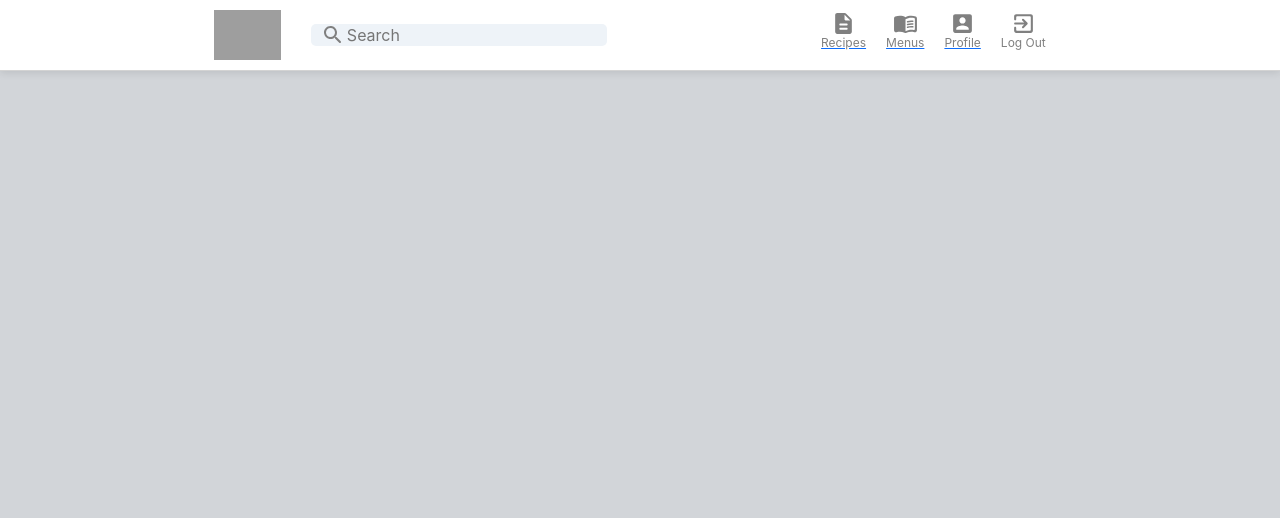
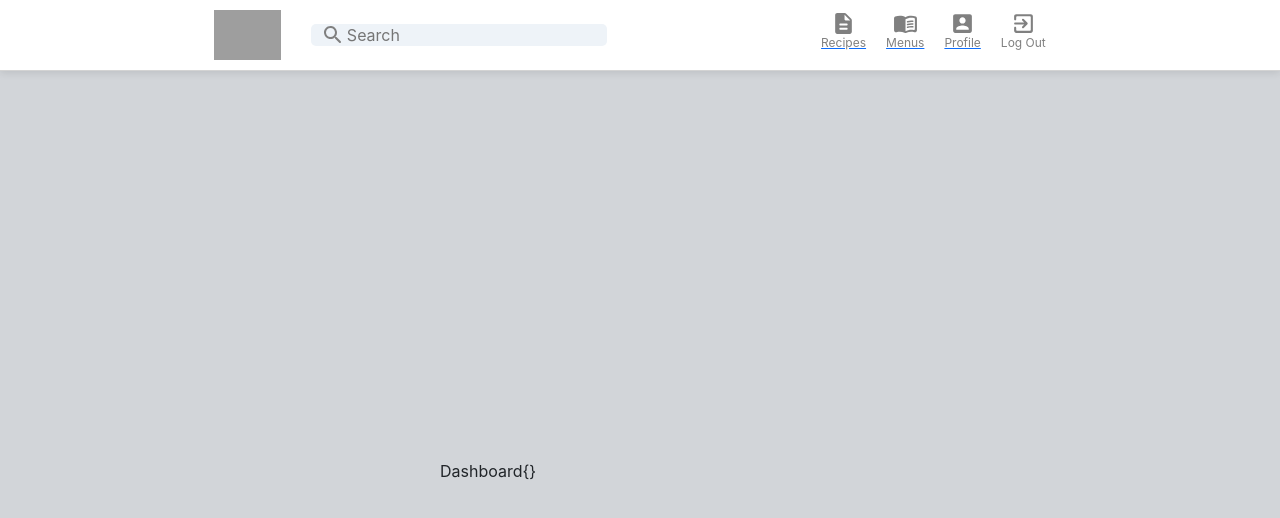
Before and after one commit to bernardmuller/menuApp, a React (Create React App) app in the folder client/: page / in a window 1280 px wide. Shown: the top 518 px of the page. Built offline with nearby package versions, Linux system fonts and the light colour scheme; no server answers; sample sign-in values are in the browser's storage; grey boxes are pictures that could not be loaded; the HTML template or start-up script is replaced by a standard one.

Commit message:
Working boilerplate with routes

```diff
--- /dev/null
+++ b/client/src/api/theMealdb.js
@@ -0,0 +1 @@
+export const meal = fetch('http://themealdb.com/api/json/v1/1/random.php')
--- a/client/src/components/App.js
+++ b/client/src/components/App.js
@@ -10,7 +10,7 @@ import ForgotPassword from "./ForgotPassword"
 import UpdateProfile from "./UpdateProfile"
 import Nav from "./Navbar/Nav"
 import Container from "./UI/Container"
-import Dashboard from "./Profile"
+import Dashboard from "./Dashboard"
 
 function App() {
   return (
@@ -21,8 +21,8 @@ function App() {
           <Container className="body">
             <div className="w-100" style={{ maxWidth: "400px" }}>
                   <Switch>
-                    {/* <Route exact path="/" component={Dashboard} /> */}
-                    <PrivateRoute exact path="/profile" component={Profile} />
+                    <Route exact path="/" component={Dashboard} />
+                    <PrivateRoute path="/profile" component={Profile} />
                     <PrivateRoute path="/update-profile" component={UpdateProfile} />
                     <Route path="/signup" component={Signup} />
                     <Route path="/login" component={Login} />
--- /dev/null
+++ b/client/src/components/Dashboard.js
@@ -0,0 +1,14 @@
+import React from 'react'
+
+export default function Dashboard() {
+
+    const meal = fetch('https://www.themealdb.com/api/json/v1/1/random.php')
+    console.log()
+
+    return (
+        <div>
+            Dashboard
+            {JSON.stringify(meal)}
+        </div>
+    )
+}
--- a/client/src/components/Navbar/NavOption.module.css
+++ b/client/src/components/Navbar/NavOption.module.css
@@ -5,12 +5,13 @@
     margin-right: 20px;
     color: grey;
     cursor: pointer;
+}
 
-}
 
 .navOption:hover {
     color: black;
 }
+
 
 .navOption_icon {
     object-fit: contain;
--- a/client/src/components/Profile.js
+++ b/client/src/components/Profile.js
@@ -4,7 +4,7 @@ import { useAuth } from "../contexts/AuthContext"
 import { Link } from "react-router-dom"
 import Card from "./UI/Card"
 
-export default function Dashboard() {
+export default function Profile() {
   const { currentUser } = useAuth()
 
   return (
```
Also changed, not shown: client/src/components/Dashboard.jsx (deleted, +0 -11 lines).
